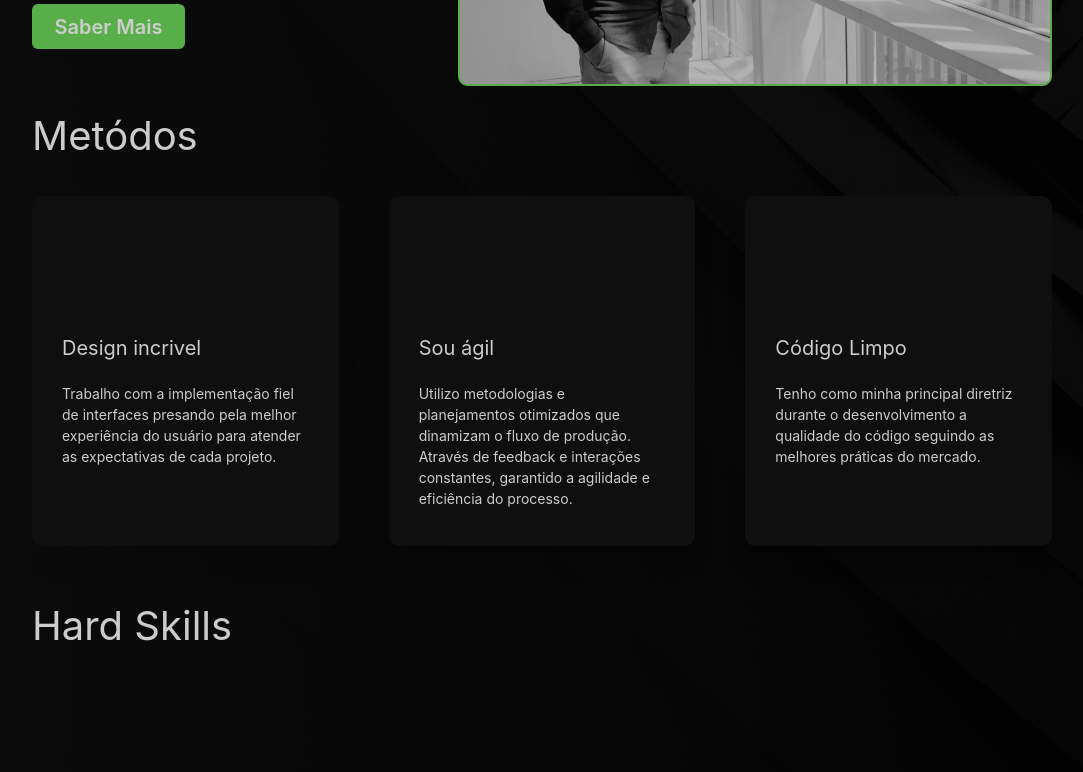
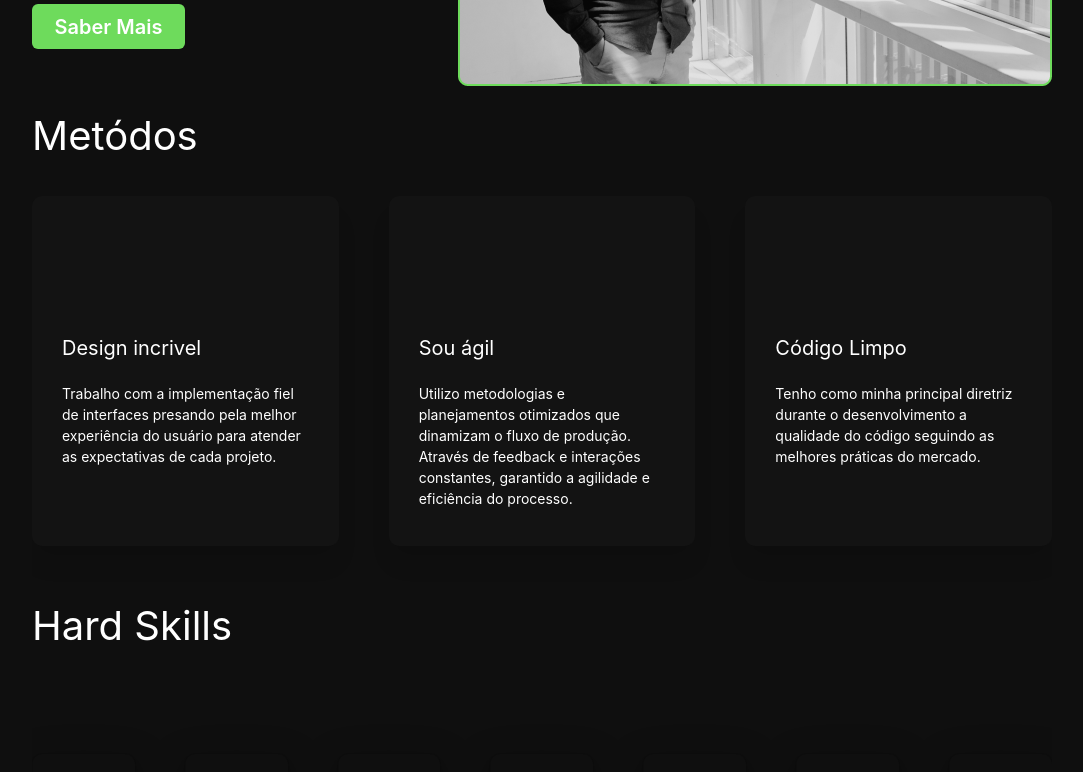
Before and after one commit to Allisson-Lima-Dev/portfolio-dev-allisson, a Next.js app: page / in a window 1280 px wide. Shown: the part 2000-2772 px from the top of the page, without its empty margins (98-1181 px from the left). Built offline with nearby package versions, Linux system fonts and the light colour scheme; some icons are missing.

Commit message:
refactor: no style e no swiper para adicionar className

```diff
--- a/src/components/swiper/index.tsx
+++ b/src/components/swiper/index.tsx
@@ -13,6 +13,7 @@ interface IPropsSwiper {
   delay?: number;
   style?: any;
   children: ReactNode;
+  className?: string;
 }
 
 export function Swiper({
@@ -23,6 +24,7 @@ export function Swiper({
   navigationView,
   spaceBetween,
   style,
+  className,
 }: IPropsSwiper) {
   return (
     <Carousel
@@ -63,7 +65,7 @@ export function Swiper({
         clickable: true,
       }}
       modules={[Keyboard, Pagination, Navigation, Autoplay]}
-      className="mySwiperAbout"
+      className={className || "mySwiperAbout"}
     >
       {children}
     </Carousel>
--- a/src/pages/index.tsx
+++ b/src/pages/index.tsx
@@ -23,11 +23,6 @@ import {
   dataCardSoftSkill,
   dataCertificate,
 } from "~/mocks/dataSkills";
-import "swiper/css";
-import "swiper/css/pagination";
-import "swiper/css/navigation";
-// import { Swiper, SwiperSlide } from "swiper/react";
-import { Keyboard, Pagination, Navigation, Autoplay } from "swiper";
 
 export default function Home() {
   const particlesInit = async (main: Engine) => {
@@ -58,7 +53,7 @@ export default function Home() {
           <Flex
             w="full"
             justifyContent="space-between"
-            mt={{ base: "50px", lg: "80px" }}
+            mt={{ base: "70px", lg: "80px" }}
             flexDir={{ base: "column", lg: "row" }}
           >
             <Box
@@ -161,7 +156,7 @@ export default function Home() {
           </Flex>
         </Layout>
       </Box>
-      <Flex w="full" id="about" zIndex={1000} color="#fff">
+      <Flex w="full" id="about" zIndex={1000} color="#fff" bg="red">
         <Particles
           id="tsparticlesSkills"
           init={particlesInit}
@@ -175,7 +170,7 @@ export default function Home() {
           <Flex
             w="full"
             justify={"space-between"}
-            h="full"
+            // h="full"
             zIndex={2000}
             flexDir={{ base: "column", lg: "row" }}
           >
@@ -232,11 +227,12 @@ export default function Home() {
               ))}
             </Swiper>
           </Flex>
-          <Text fontSize={"40px"} color="#fff" mb="20px">
+          <Text fontSize={"40px"} color="#fff" mb="10px">
             Hard Skills
           </Text>
           <Flex my={{ base: "10px", lg: "80px" }}>
             <Swiper
+              className="mySwiper"
               style={{ zIndex: 2000 }}
               slidesPerView={7}
               spaceBetween={5}
--- a/src/styles/globals.css
+++ b/src/styles/globals.css
@@ -37,7 +37,7 @@ a {
   width: 100%;
   height: 100%;
   position: absolute;
-  z-index: 1000;
+  /* z-index: 1000; */
 }
 #name{
         white-space: nowrap;
@@ -106,10 +106,12 @@ a {
   background: #55a647;
 }
 #about{
-  background-image:  linear-gradient(to right, #0f0f0f,  rgba(0, 0, 0, 0.932)),
+  background-color: #0f0f0f;
+  position: relative;
+  /* background-image:  linear-gradient(to right, #0f0f0f,  rgba(0, 0, 0, 0.932)),
   url("../assets/bg.jpg");
   filter: brightness(80%);
-  background-size: cover;
+  background-size: cover; */
   /* height: 100vh; */
 }
 
```
